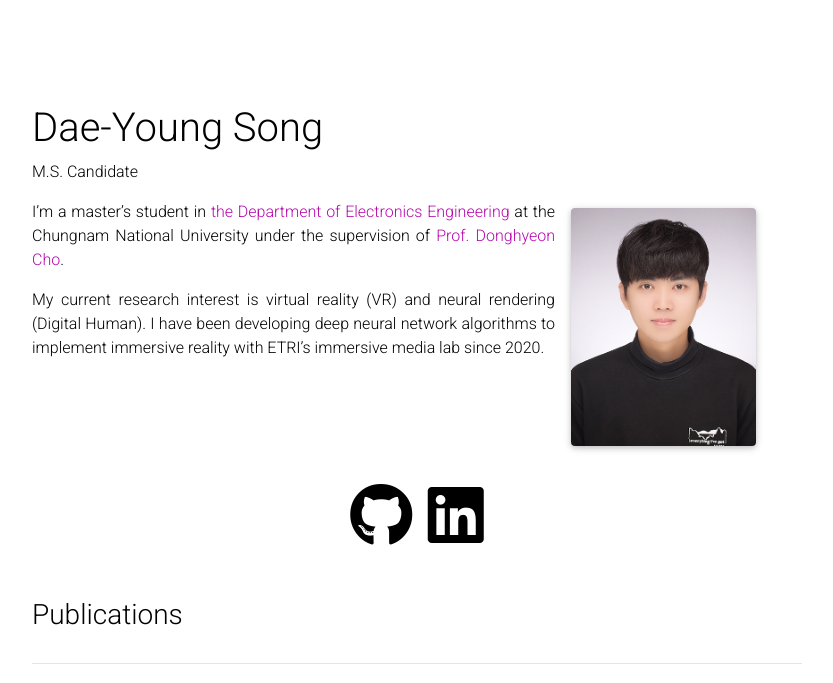
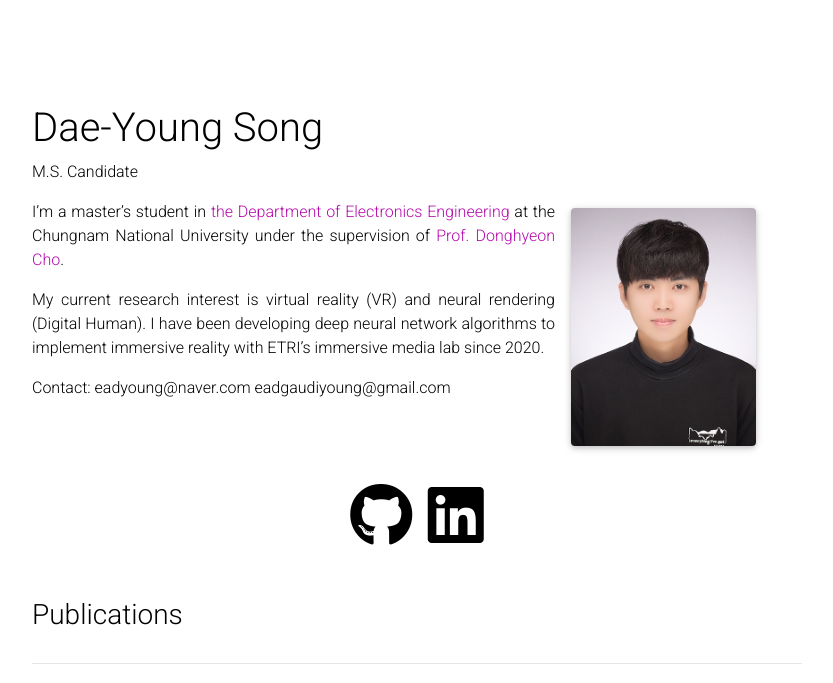
Before and after one commit to EadCat/EadCat.github.io, a Jekyll site: the page built from _pages/about.md, in a window 1280 px wide and 900 px high, cut to the strip 0-683 px from the top of the window. Shown: the whole strip, without its empty margins (223-1056 px from the left). Built offline with Jekyll 4.4.1, drawn with Linux system fonts in a browser that asks for light colours; comment, search, counter and statistics services are not loaded; a style sheet for code colours, icons or effects is not loaded.

Commit message:
add contact

```diff
--- a/_pages/about.md
+++ b/_pages/about.md
@@ -19,6 +19,10 @@ I'm a master's student in [the Department of Electronics Engineering](https://ee
 My current research interest is virtual reality (VR) and neural rendering (Digital Human).
 I have been developing deep neural network algorithms to implement immersive reality with ETRI's immersive media lab since 2020.
 
+Contact:
+eadyoung@naver.com
+eadgaudiyoung@gmail.com
+
 <!-- Write your biography here. Tell the world about yourself. Link to your favorite [subreddit](http://reddit.com). You can put a picture in, too. The code is already in, just name your picture `pro.jpg` and put it in the `img/` folder.
 
 Put your address / P.O. box / other info right below your picture. You can also disable any these elements by editing `profile` property of the YAML header of your `_pages/about.md`. Edit `_bibliography/papers.bib` and Jekyll will render your [publications page](/al-folio/publications/) automatically.
```
